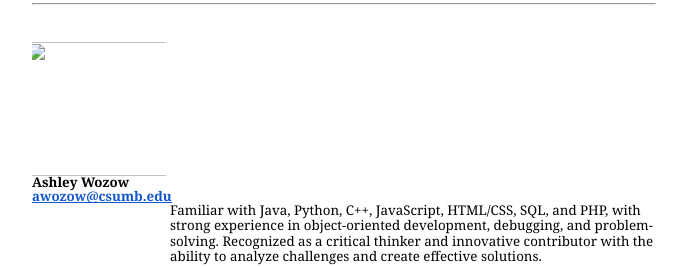
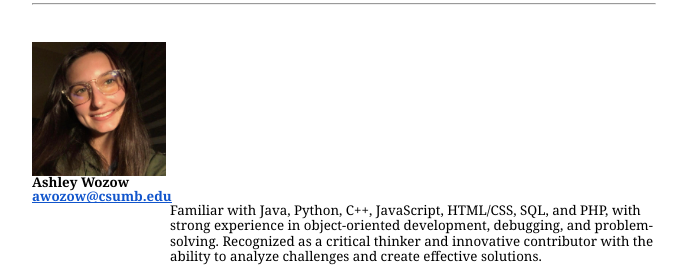
Before and after one commit to Alexander-CSU/CSUEduOtter, a plain HTML site: page index.html in a window 1280 px wide. Shown: the part 1019-1286 px from the top of the page, without its empty margins (72-756 px from the left). Drawn offline with Linux system fonts and the light colour scheme; files whose address does not match are found by name; a web font is replaced by a local one.

Commit message:
Update index.html

```diff
--- a/index.html
+++ b/index.html
@@ -506,7 +506,7 @@
     <p class="c3"><span class="c0"></span></p>
     <p class="c23"><span
             style="overflow: hidden; display: inline-block; margin: 0.00px 0.00px; border: 0.00px solid #000000; transform: rotate(0.00rad) translateZ(0px); -webkit-transform: rotate(0.00rad) translateZ(0px); width: 134.00px; height: 134.00px;"><img
-                alt="" src="images/ashley.jpg"
+                alt="" src="ashley.jpg"
                 style="width: 143.16px; height: 134.00px; margin-left: -4.58px; margin-top: 0.00px; transform: rotate(0.00rad) translateZ(0px); -webkit-transform: rotate(0.00rad) translateZ(0px);"
                 title=""></span></p>
     <p class="c23"><span class="c0">Ashley Wozow</span></p>
```
